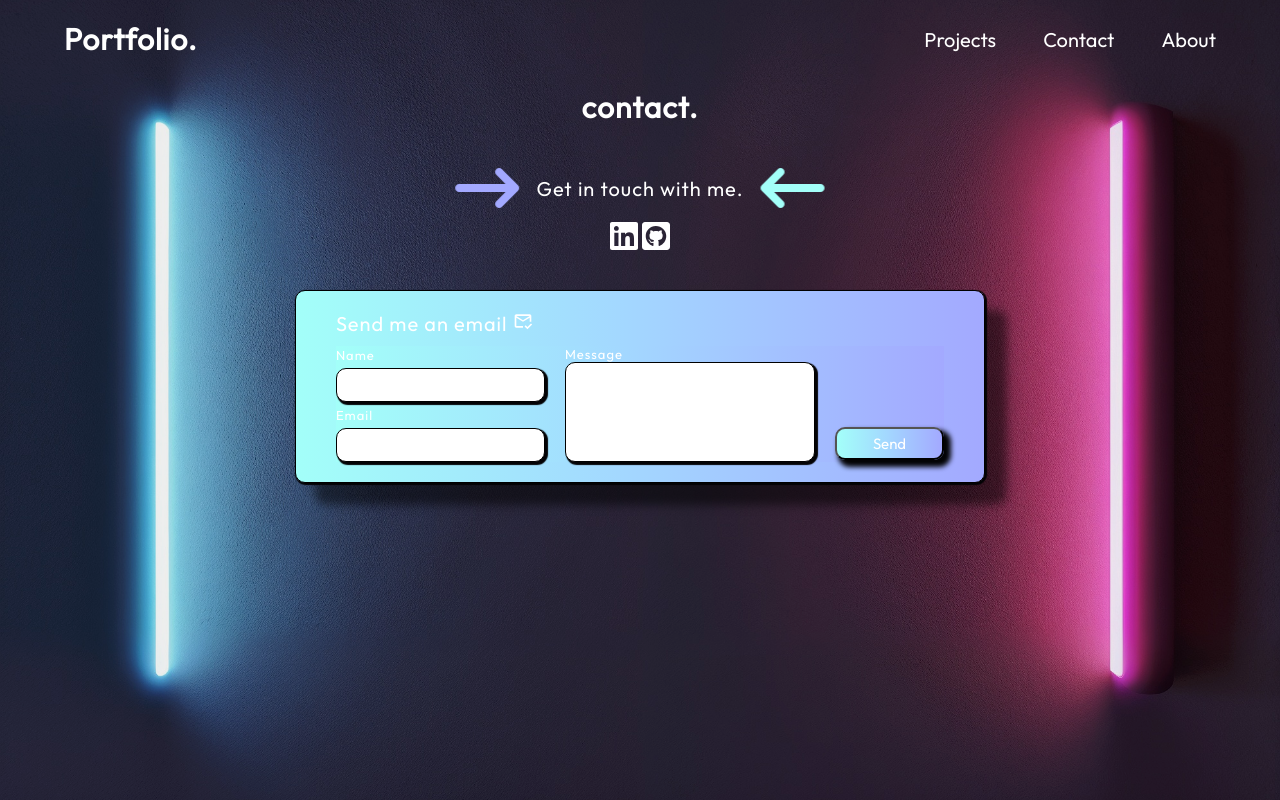
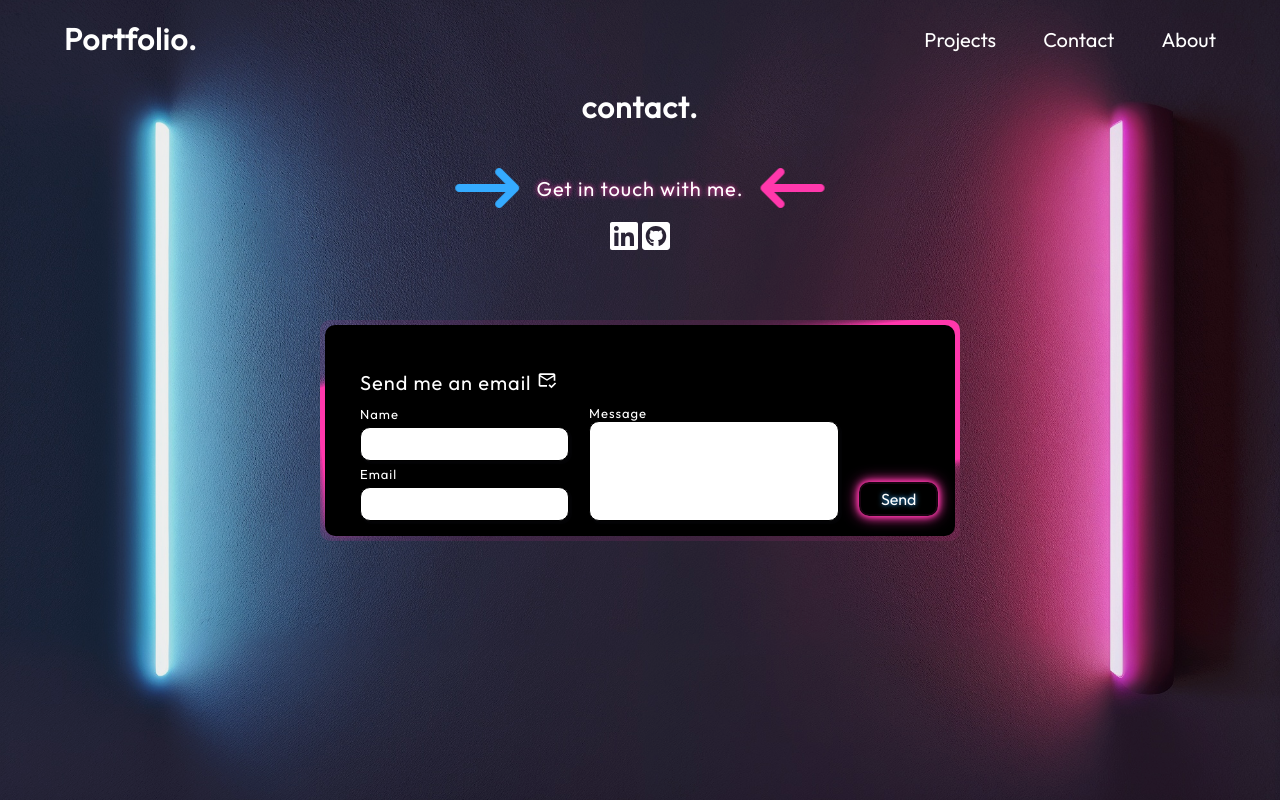
Before and after one commit to Malu888/portfolio, a React (Vite) app: page /contact in a window 1280 px wide. Built offline with nearby package versions, Linux system fonts and the light colour scheme.

Commit message:
contact page web

```diff
--- a/data/projects.json
+++ b/data/projects.json
@@ -2,31 +2,33 @@
   {
     "title": "InmoLux",
     "imageSrc":"https://i.imgur.com/XxayMH7.png",
-    "description": "The client interface was built using JavaScript and React for an intuitive experience. It integrates Leaflet for interactive maps and Cloudinary for image management. The backend is built with Node.js, Express.js, and MongoDB, ensuring efficient communication between server and client. Web application developed in collaboration with Gemma Fernandez.",
+    "description": "The client interface was built with JavaScript and React for an intuitive user experience. This project uses Leaflet for interactive maps and Cloudinary for image management. The application follows the MERN stack, with Node.js and Express.js powering the backend API and MongoDB as the database, ensuring efficient communication between server and client. Developed in collaboration with Gemma Fernandez.",
     "skills": [
-      "JavaScript",
-      "React",
-      "Leaflet",
-      "Cloudinary",
-      "React Context API",
-      "Node.js",
-      "Express.js",
-      "MongoDB",
-      "JWT"
+      "JavaScript |",
+      "React |",
+      "Bootstrap |",
+      "CSS |",
+      "Cloudinary |",
+      "Leaflet |",
+      "Node.js |",
+      "Express.js |",
+      "MongoDB |",
+      "JWT |"
     ],
     "demo": "https://inmolux.netlify.app/"
   },
   {
     "title": "ClickArte",
     "imageSrc": "https://i.imgur.com/L2FND3f.png",
-    "description": "It uses React to build the user interface and Bootstrap for responsive layouts. The backend is built with Node.js. The application implements CRUD operations for image management and uses the React Context API for efficient state management between components. This project was developed by me in partnership with Samuel Angulo.",
+    "description": "The user interface is built with React for interactivity and Bootstrap for responsive layouts, while the backend is powered by Node.js. The application supports full CRUD functionality for image management and integrates React Context API for efficient state management across components. This project was developed by me in partnership with Samuel Angulo.",
     "skills": [
-      "JavaScript",
-      "React",
-      "Bootstrap",
-      "Node.js",
-      "CRUD",
-      "React Context API"
+      "JavaScript |",
+      "React |",
+      "Bootstrap |",
+       "CSS |",
+      "Node.js |",
+      "CRUD |"
+
     ],
     "demo": "https://clickarte.netlify.app/"
   }
--- a/src/components/Contact/Contact.module.css
+++ b/src/components/Contact/Contact.module.css
@@ -42,13 +42,13 @@
   font-weight: 500;
   letter-spacing: 1px;
   font-family: var(--font-roboto);
-  color: var(--color-text);
   margin-top: 20px;
+  text-shadow: 0 0 5px #ff38ac;
 }
 
 .arrowIconLeft {
   font-size: 4rem;
-  color: var(--color-primary);
+  color: #35abff;
   animation: slideIn 4s Infinite;
 }
 @keyframes slideIn {
@@ -65,7 +65,7 @@
 
 .arrowIconRight {
   font-size: 4rem;
-  color: var(--color-tertiary);
+  color: #ff38ac;
   animation: slide 4s infinite;
 }
 @keyframes slide {
@@ -86,30 +86,64 @@
   margin-top: 0;
 }
 
+.contactIcons a:hover {
+  color: #ff38ac;
+}
+
 .containerForm {
-  margin-bottom: 30px;
-  color: var(--color-text);
-  margin-left: 10%;
-  margin-right: 10%;
+  margin-top: 60px;
+  margin-left: 25%;
+  background-color: rgba(255, 56, 172, 0.1);
+  border-radius: 10px;
+  position: relative;
+  z-index: 1;
+  overflow-y: hidden;
+  width: 50%;
+  height: auto;
+}
+
+.containerForm::before {
+ content: '';
+  position: absolute;
+  background-color: #ff38ac;
+  box-shadow: 0 0 5px #ff38ac, 0 0 10px #ff38ac, 0 0 15px #ff38ac;
+  width: 660px;
+  height: 65%;
   display: flex;
   align-items: center;
+  margin: auto;
+  margin-top: 30px;
+  border-radius: 10px;
+  z-index: -1;
+  animation: animate 3s infinite;
+
+}
+@keyframes animate {
+ 100% {
+    transform: rotate(360deg);
+  }
+}
+.containerForm::after {
+  content: '';
+  background-color: rgb(0, 0, 0);
+  position: absolute;
+  inset: 5px;
+  border-radius: inherit;
+  z-index: -1;
 }
 
 .divForm {
-  background: linear-gradient(
-    90deg,
-    rgb(163, 255, 249) 0%,
-    rgb(163, 215, 255) 48%,
-    rgb(163, 169, 255) 100%
-  );
+
   padding: 20px 40px;
   margin: auto;
-  filter: drop-shadow(20px 20px 5px rgba(0, 0, 0, 0.5));
+
   margin-top: 30px;
   border-radius: 10px;
-  box-shadow: 1px 1px 1px 1px rgb(3, 3, 5);
-  border: 1px solid rgb(0, 0, 0);
+
+
 }
+
+
 
 .formTitle {
   font-size: 20px;
@@ -140,12 +174,7 @@
 }
 
 .form {
-  background: linear-gradient(
-    90deg,
-    rgb(163, 255, 249) 0%,
-    rgb(163, 215, 255) 48%,
-    rgb(163, 169, 255) 100%
-  );
+
   display: flex;
   flex-direction: row;
   align-items: center;
@@ -177,20 +206,20 @@
 }
 
 .send {
+  box-shadow: 0 0 5px #ff38ac, 0 0 10px #ff38ac, 0 0 15px #ff38ac;
+  text-decoration: none;
+  background: transparent;
+  color: #ffffff;
+  text-shadow: 0 0 5px #35abff;
+  border-radius: 10px;
+  font-size: 16px;
+  padding: 5px 20px;
+  overflow: hidden;
+  border: 2px solid rgba(255, 56, 172, 0.1);
+  cursor: pointer;
   text-align: center;
-  text-decoration: none;
-  background: linear-gradient(
-    90deg,
-    rgb(163, 255, 249) 0%,
-    rgb(163, 215, 255) 48%,
-    rgb(163, 169, 255) 100%
-  );
-  color: var(--color-text);
-  border-radius: 10px;
-  font-size: 15px;
-  padding: 5px 36px;
-  box-shadow: 5px 5px 5px 2px rgb(3, 3, 5);
-  text-align: center;
+  bottom: 30px;
+  transition: all 0.5s ease;
 }
 
 .btn {
--- a/src/components/Main/Main.module.css
+++ b/src/components/Main/Main.module.css
@@ -35,6 +35,10 @@
   );
   -webkit-text-fill-color: transparent;
   -webkit-background-clip: text;
+}
+
+.title:hover {
+  text-shadow: 0 0 5px #ff38ac;
 }
 
 .icondev {
--- a/src/components/Projects/Projects.jsx
+++ b/src/components/Projects/Projects.jsx
@@ -1,6 +1,8 @@
 import React from 'react'
 import styles from './Projects.module.css'
 import projects from '../../../data/projects.json'
+import { VscVerifiedFilled } from "react-icons/vsc";
+
 
 
 function Projects() {
@@ -13,7 +15,10 @@ function Projects() {
 <h2 className={styles.titleProjects}>{eachProject.title}</h2>
 <img src={eachProject.imageSrc} alt={eachProject.title} className={styles.image}/>
 <p className={styles.description}>{eachProject.description}</p>
-<p className={styles.description}>{eachProject.skils}</p>
+<div className={styles.skills}>
+<h4 className={styles.titleSkills}>Skills <VscVerifiedFilled /></h4>
+<p className={styles.contentSkills}>{eachProject.skills}</p>
+</div>
 <a href={eachProject.demo} target="_blank" className={styles.link}>Take a look</a>
 </div>
       ))}
--- a/src/components/Projects/Projects.module.css
+++ b/src/components/Projects/Projects.module.css
@@ -8,6 +8,7 @@
   display: flex;
   flex-direction: column;
   align-items: center;
+
 }
 
 .title {
@@ -48,22 +49,24 @@ font-weight: 500;
 text-transform: uppercase;
 letter-spacing: 1px;
 font-family: var(--font-roboto);
-color: black;
 margin-bottom: 20px;
 }
 
 .card {
   background-color: transparent;
-  border: 1px solid black;
+  border: 1px solid #ffffff;
+
   border-radius: 10px;
   padding: 10px;
   text-align: center;
-  width: 380px;
-  height: 420px;
+  width: 360px;
+  height: 510px;
   margin-bottom: 20px;
+  margin-right: 30px;
   position: relative;
   z-index: 1;
   overflow: hidden;
+  flex-wrap: wrap;
 }
 
 
@@ -78,8 +81,8 @@ margin-bottom: 20px;
 }
 
 .image {
-  width: 250px;
-  height: 150px;
+  width: 200px;
+  height: 100px;
   object-fit: cover;
   border-radius: 10px;
   margin-right: 20px;
@@ -91,10 +94,22 @@ margin-bottom: 20px;
 }
 
 .description {
-  text-align: center;
+  text-align: left;
   font-size: 13px;
-  margin-top: 20px;
   background-color: transparent;
+  margin: 25px 10px;
+  display: inline-block;
+  line-height: 1.5;
+
+}
+
+.skills {
+margin-bottom: 25px;
+}
+
+.titleSkills {
+  text-shadow: 0 0 5px #ff38ac;
+  text-transform: uppercase;
 }
 
 .link{
@@ -125,7 +140,13 @@ margin-bottom: 20px;
 @media screen and (max-width: 830px) {
     .card {
         padding: 5px;
-        height: 460px;
+        width: 320px;
+        height: 550px;
         margin-bottom: 10px;
+        margin-right: 0;
+      }
+
+      .title {
+        width: 150px;
       }
 }
```
